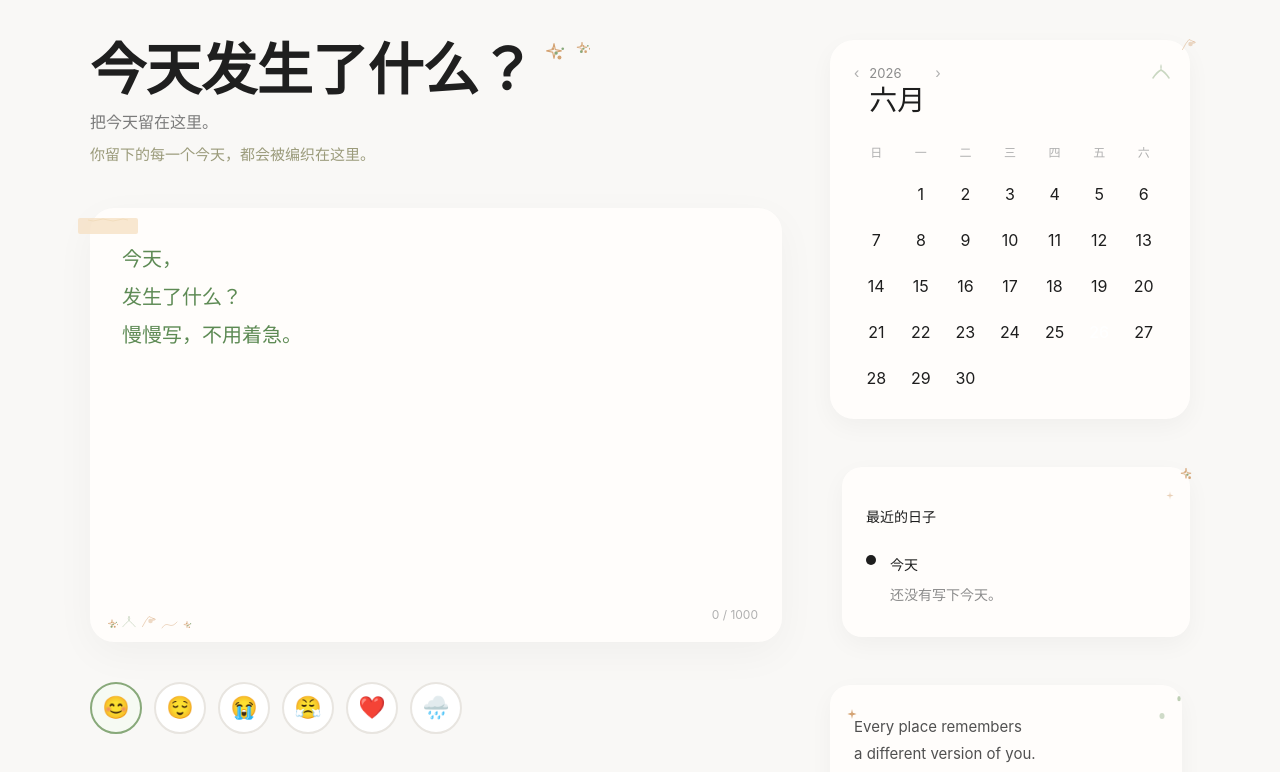
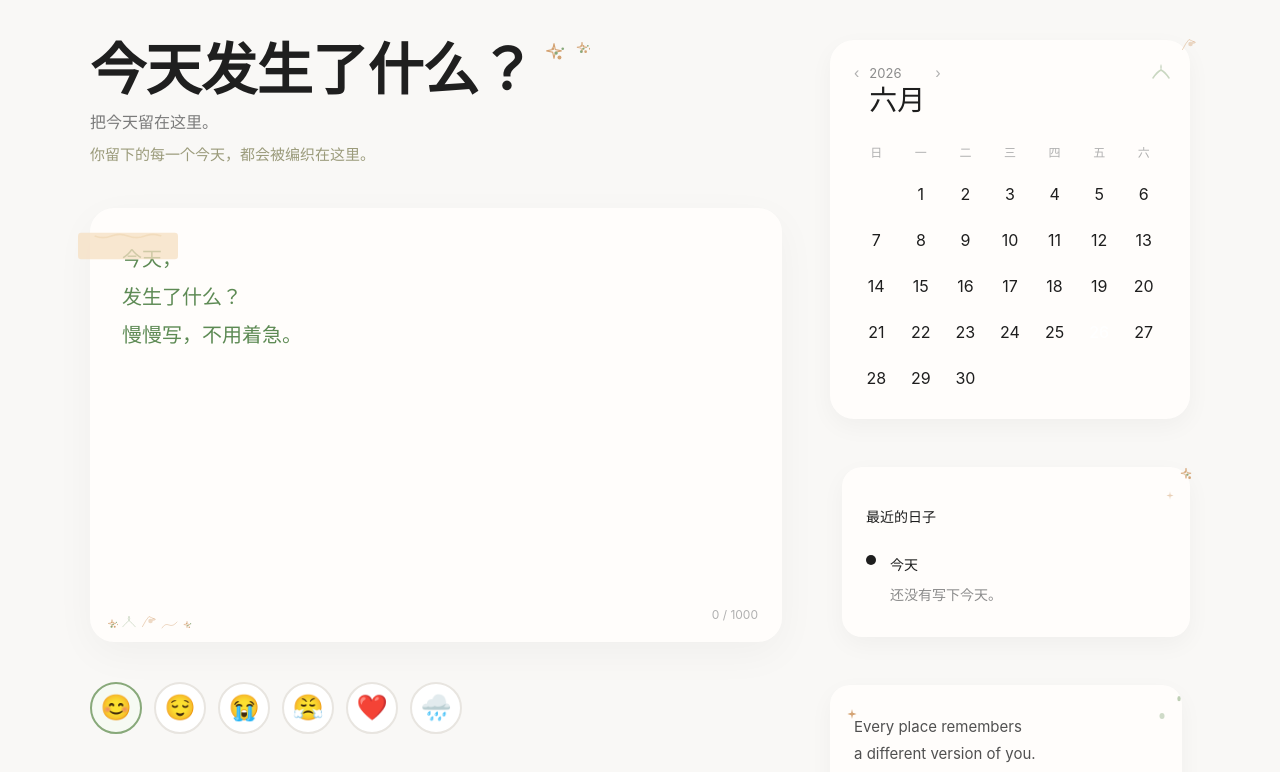
Before and after one commit to hello-morrow/nearby, a Next.js app: page /create in a window 1280 px wide. Shown: the top 772 px of the page. Built offline with nearby package versions, Linux system fonts and the light colour scheme.

Commit message:
fix: tape size 100, mood emoji 25px, fix syntax

```diff
--- a/src/app/create/page.tsx
+++ b/src/app/create/page.tsx
@@ -121,7 +121,7 @@ export default function CreatePage() {
                   width:'52px',height:'52px',borderRadius:'50%',
                   border: mood===m ? `2px solid ${GREEN}` : '2px solid #E8E5E0',
                   backgroundColor: mood===m ? '#F6FAF3' : '#FFFFFF',
-                  fontSize:'22px',display:'flex',alignItems:'center',justifyContent:'center',
+                  fontSize:'25px',display:'flex',alignItems:'center',justifyContent:'center',
                   cursor:'pointer',transition:'all 180ms ease',
                 }}
               >{m}</button>
--- a/src/components/DoodleInteractive.tsx
+++ b/src/components/DoodleInteractive.tsx
@@ -165,7 +165,7 @@ export function InteractiveTape() {
         zIndex:torn ? 0 : 1,
       }}
     >
-      <AnnotationTape size={60} />
+      <AnnotationTape size={100} />
     </div>
   )
 }
```
